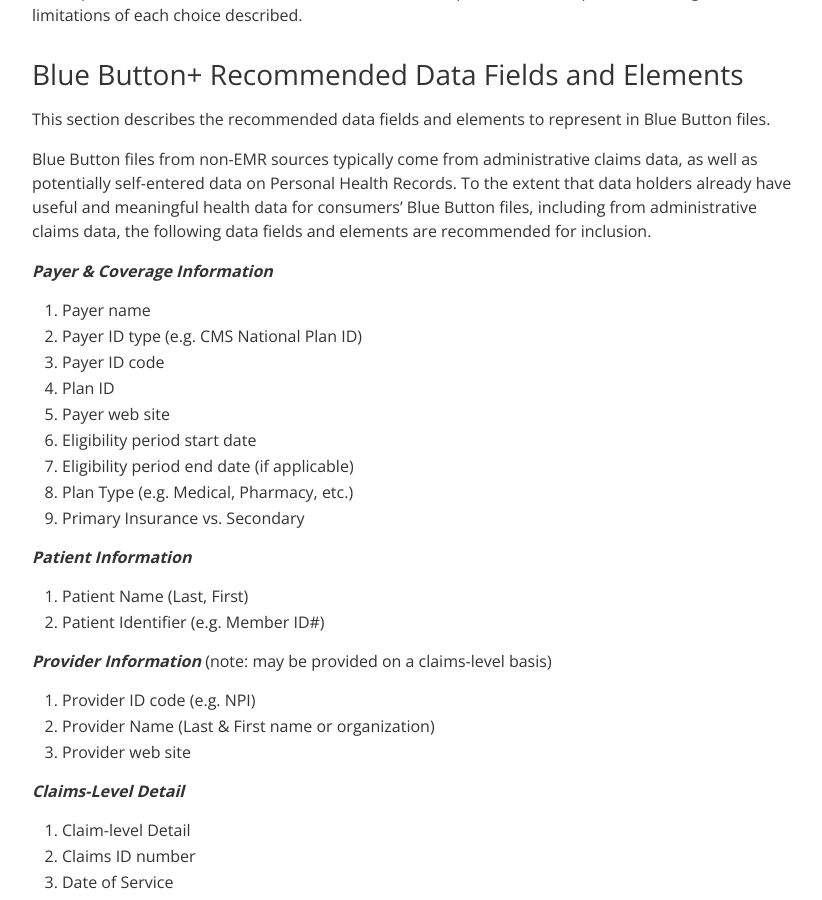
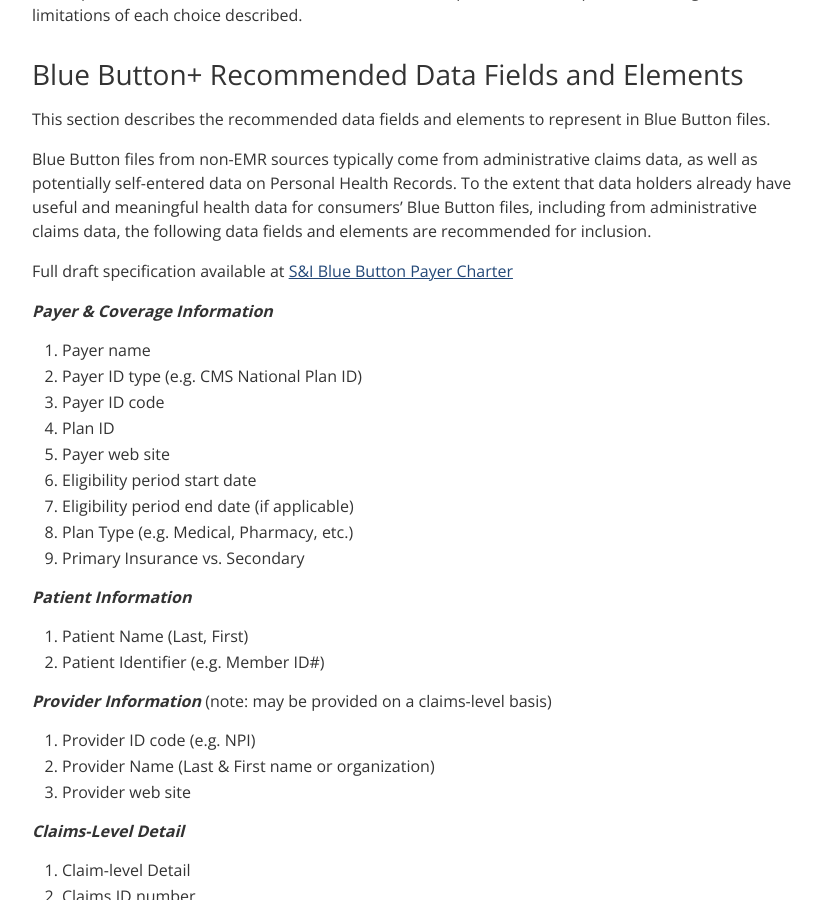
Before and after one commit to blue-button/blue-button-toolkit, a Jekyll site: the page built from applications/content/claims.md, in a window 1280 px wide and 900 px high, scrolled down 583 px. Shown: the whole window, without its empty margins (318-1140 px from the left). Built offline with Jekyll 4.4.1, drawn with Linux system fonts in a browser that asks for light colours; Markdown is read by kramdown in place of the engine named in the settings.

Commit message:
Updated links and anchors

```diff
--- a/applications/content/claims.md
+++ b/applications/content/claims.md
@@ -14,11 +14,15 @@
 The Blue Button+ file should include, as possible, interoperable data fields and elements as covered below in [Blue Button+ recommended data fields and elements](#fields). The base set of data fields and elements included should be as consistent as possible with the data represented in the [MyMedicare.gov Blue Button file](http://www.cms.gov/Research-Statistics-Data-and-Systems/Files-for-Order/NonIdentifiableDataFiles/BlueButtonInitiative.html). Additional fields were also recommended by the group and detailed below. These include fields to describe the patient, payer coverage, provider(s), and codified claims history (including medication where possible).
 Several options for formatting are currently possible. Each option is described below in "Blue Button+ format options,” with the potential strengths and limitations of each choice described.
 
-## Blue Button+ Recommended Data Fields and Elements {#fields}
+<a name="fields"></a>
+## Blue Button+ Recommended Data Fields and Elements
 
 This section describes the recommended data fields and elements to represent in Blue Button files.
 
 Blue Button files from non-EMR sources typically come from administrative claims data, as well as potentially self-entered data on Personal Health Records. To the extent that data holders already have useful and meaningful health data for consumers' Blue Button files, including from administrative claims data, the following data fields and elements are recommended for inclusion.
+
+Full draft specification available at
+[S&amp;I Blue Button Payer Charter](http://www.bit.ly/bbcharter)
 
 ***Payer & Coverage Information***
 1.	Payer name
```
